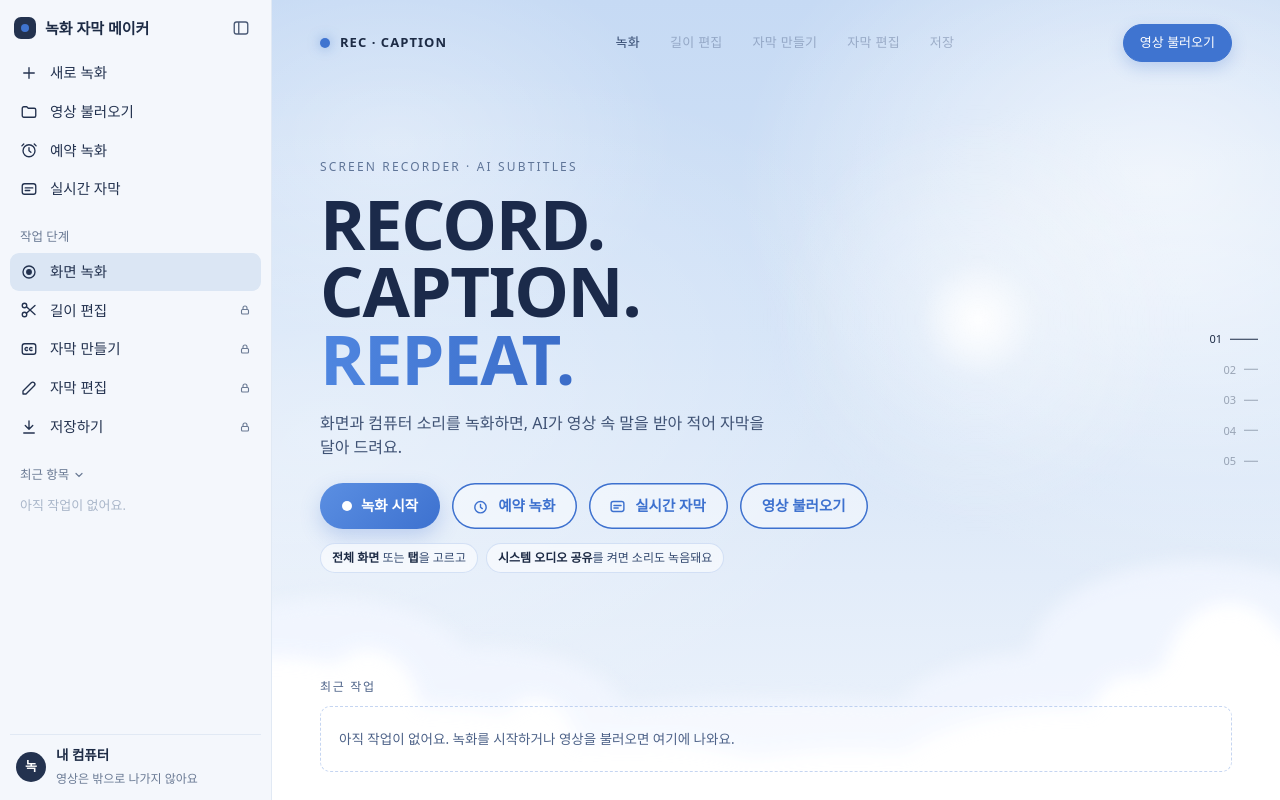
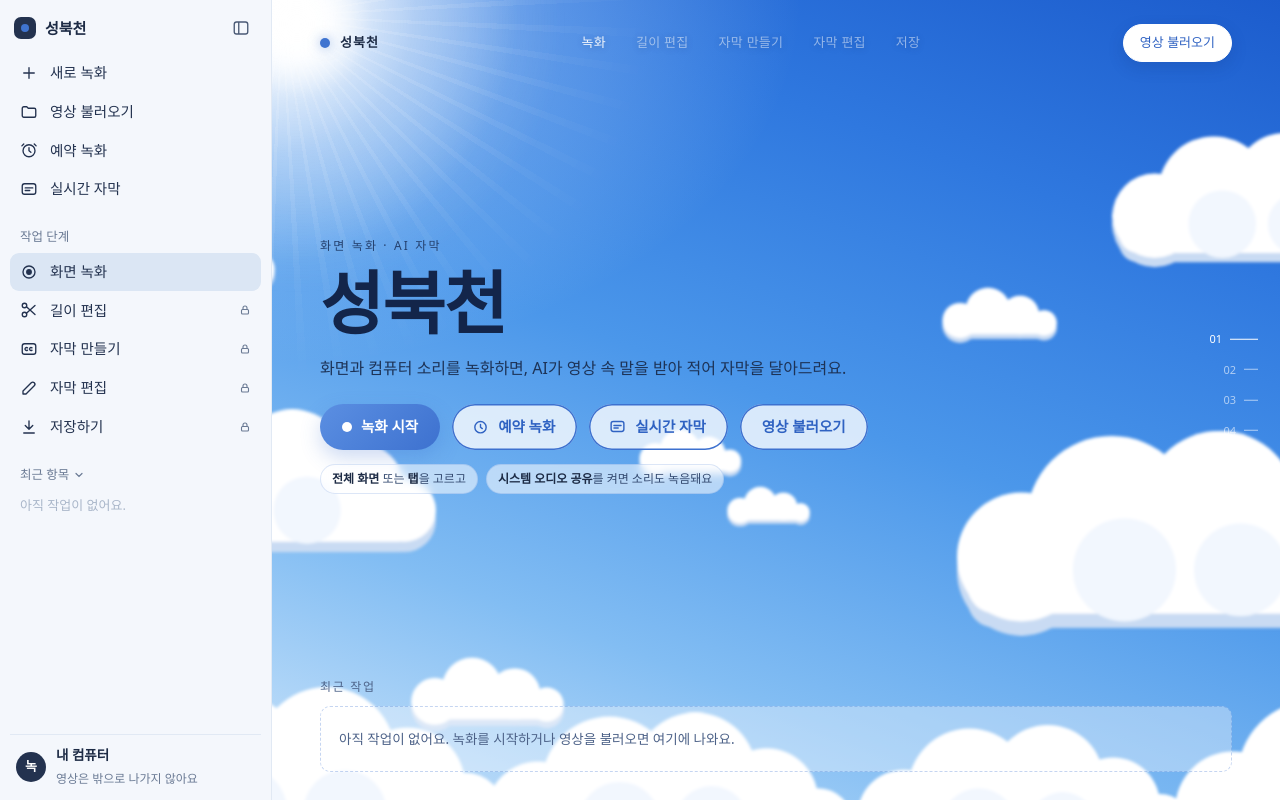
Before and after one commit to npsg1215-gif/rec-caption-maker, a plain HTML site: page index.html in a window 1280 px wide. Drawn offline with Linux system fonts and the light colour scheme; a web font is replaced by a local one.

Commit message:
이름을 성북천으로, 메인 화면 한글화와 하늘 배경
- 프로그램 이름을 성북천으로 바꿨습니다 (탭 제목, 사이드바, 첫 화면, 안내 문서).
- 첫 화면 큰 제목을 '성북천' 하나로, 윗글을 한글로 바꾸고 소개 문장이 낱말 중간에서 끊기지 않게 했습니다.
- 첫 화면 배경을 맑은 하늘(짙은 파랑, 왼쪽 위 햇살, 몽글몽글한 구름)로 바꿨습니다.
- 각 단계 설명 문구를 한 문장씩 한 줄로 나눴습니다.

Co-Authored-By: Claude Opus 5.5 <noreply@anthropic.com>

```diff
--- a/index.html
+++ b/index.html
@@ -3,7 +3,7 @@
 <head>
 <meta charset="utf-8">
 <meta name="viewport" content="width=device-width, initial-scale=1">
-<title>녹화 자막 메이커</title>
+<title>성북천</title>
 <link rel="stylesheet" href="https://cdn.jsdelivr.net/gh/orioncactus/pretendard@v1.3.9/dist/web/static/pretendard.min.css">
 <!-- 자막용 무료 한글 글꼴 (모두 SIL 오픈 폰트 라이선스, 상업적 이용 가능). 글자 파일은 쓸 때만 내려받아요. -->
 <link rel="preconnect" href="https://fonts.googleapis.com">
@@ -205,6 +205,9 @@
   body:not(.recording) .rec-line:has(#recStatus:empty) { display: none; }
   .chips { margin-top: 14px; }
   .lead { margin: clamp(10px, 2.4vh, 22px) 0 clamp(14px, 3vh, 28px); }
+  /* 한글은 낱말 중간(예: '달아|드려요')에서 줄이 바뀌지 않게 띄어쓰기 자리에서만 줄을 바꿔요 */
+  .hero-body { word-break: keep-all; }
+  .lead { max-width: 560px; } /* 소개 문장이 넓은 화면에서 한 줄로 이어지게 */
   .topbar { padding-top: clamp(14px, 3vh, 26px); padding-bottom: clamp(10px, 2vh, 26px); }
   .rcard { border: 0; background: none; padding: 0; color: #fff; text-align: left; cursor: pointer; min-width: 0; }
   .rthumb {
@@ -246,7 +249,10 @@
   .pnav:disabled { opacity: .35; cursor: default; box-shadow: none; }
   .ptitle h1 { margin: 0 0 0 8px; font-size: 26px; font-weight: 500; letter-spacing: -.01em; color: var(--ink); line-height: 1.2; }
   .ptitle .pstep { margin-left: 8px; font-size: 11.5px; letter-spacing: .14em; color: #5f7598; }
-  .ptitle .pdesc { margin: 0 0 0 auto; max-width: 460px; font-size: 13px; color: #4d6288; text-align: right; }
+  /* 설명은 한 문장씩 줄을 나눠요 (문장 중간에서 끊기지 않게) */
+  .ptitle .pdesc { margin: 0 0 0 auto; max-width: 620px; font-size: 13px; line-height: 1.55; color: #243c66; text-align: right; word-break: keep-all; }
+  .ptitle .pdesc span { display: block; white-space: nowrap; }
+  .main.w-680 .ptitle .pdesc span { white-space: normal; }
   .main.w-930 .ptitle .pdesc { flex-basis: 100%; margin: 2px 0 0; max-width: none; text-align: left; }
 
   /* 영상 칸 = 영상 크기 그대로 (검은 여백 없이 꽉 차게). 창 높이에 맞춰 가장 크게, 아래 내용은 스크롤 없이 보이게 */
@@ -600,48 +606,57 @@
   .recent .r .del:hover, .recent .r .ren:hover { background: #d3dff0; }
   .file .editable:hover, .file .editable:focus-visible { background: #eef3fa; }
 
-  /* 하늘 배경: 밝은 하늘 + 부드러운 빛 곡선 + 아래쪽 구름 */
+  /* 하늘 배경 (맑은 날 사진 느낌): 오른쪽 위는 짙은 파랑, 아래로 갈수록 밝게, 왼쪽 위에 햇빛 */
   .scene .sky {
     background:
-      radial-gradient(60% 55% at 88% 22%, rgba(255,255,255,.6), transparent 70%),
-      radial-gradient(40% 35% at 12% 18%, rgba(255,255,255,.35), transparent 70%),
-      linear-gradient(180deg, #c6daf4 0%, #d3e3f7 42%, #e2ecf9 72%, #eef4fc 100%);
-  }
-  .scene .sky::before, .scene .sky::after {
-    content: ""; position: absolute; border-radius: 50%; pointer-events: none;
-    background: radial-gradient(closest-side, rgba(255,255,255,.38), rgba(255,255,255,0));
-  }
-  .scene .sky::before { width: 120%; height: 90%; left: -55%; top: 10%; transform: rotate(-12deg); }
-  .scene .sky::after { width: 90%; height: 80%; right: -35%; top: -5%; transform: rotate(18deg); }
+      radial-gradient(34% 46% at 0% 0%, #ffffff 0%, rgba(255,255,255,.8) 16%, rgba(255,255,255,.3) 42%, rgba(255,255,255,0) 72%),
+      radial-gradient(75% 65% at 0% 0%, rgba(214,234,255,.55), rgba(214,234,255,0) 70%),
+      linear-gradient(200deg, #1c5ccd 0%, #2f78df 24%, #4b97ea 50%, #82bdf3 76%, #cbe4fa 100%);
+  }
+  /* 햇살 줄기: 왼쪽 위에서 퍼지는 옅은 빛 */
+  .scene .sky::before {
+    content: ""; position: absolute; inset: 0; pointer-events: none;
+    background: repeating-conic-gradient(from 92deg at 1% 2%, rgba(255,255,255,.18) 0deg 1.4deg, rgba(255,255,255,0) 1.4deg 6deg);
+    -webkit-mask-image: radial-gradient(48% 60% at 0% 0%, #000 0%, rgba(0,0,0,.4) 45%, transparent 80%);
+    mask-image: radial-gradient(48% 60% at 0% 0%, #000 0%, rgba(0,0,0,.4) 45%, transparent 80%);
+  }
+  .scene .sky::after { content: none; }
   .scene .stars, .scene .grain { display: none; }
-  .scene .orb { background: radial-gradient(circle, rgba(255,255,255,.95) 0%, rgba(255,255,255,.55) 32%, rgba(255,255,255,0) 70%); filter: blur(4px); }
+  /* 해: 왼쪽 위 (녹화 중에는 붉게 바뀌어 녹화 중임을 알려요) */
+  .scene .orb { left: 2.5%; top: 3%; width: 150px; height: 150px; background: radial-gradient(circle, #ffffff 0%, rgba(255,255,255,.9) 30%, rgba(255,255,255,0) 70%); filter: blur(4px); }
   .scene .orb::after { background: radial-gradient(circle, rgba(255,255,255,.35), transparent 60%); }
   .recording .scene .orb { background: radial-gradient(circle, #ffd6d0 0%, #ff7a6c 30%, rgba(255,75,62,.45) 52%, transparent 72%); }
   .scene .clouds { position: absolute; left: -3%; width: 106%; bottom: -40px; height: 48%; filter: blur(9px); }
   .scene.blur .sky, .scene.blur .orb, .scene.blur .clouds { filter: blur(24px); }
-  .scene.blur::after { background: rgba(238, 244, 252, .28); }
+  /* 첫 화면 구름: 사진처럼 몽글몽글한 구름을 왼쪽·오른쪽·아래에 */
+  .scene .clouds2 { position: absolute; inset: 0; width: 100%; height: 100%; pointer-events: none; }
+  /* 단계 화면은 같은 하늘을 흐리고 옅게 깔아서 패널과 글자가 잘 보이게 */
+  .scene.blur::after { background: rgba(238, 244, 252, .5); }
 
   /* 첫 화면 글자·버튼 */
   .logo { color: var(--ink); }
   .logo i { background: var(--orange); box-shadow: 0 0 12px rgba(63,116,208,.55); }
-  .links button { color: #33496f; }
-  .links button:hover:not(:disabled) { color: var(--ink); }
-  .links button:disabled { color: rgba(51,73,111,.35); }
+  /* 위쪽은 하늘이 짙어서 메뉴 글자는 흰색, 버튼은 흰 바탕 */
+  .links button { color: rgba(255,255,255,.92); text-shadow: 0 1px 6px rgba(15,50,120,.25); }
+  .links button:hover:not(:disabled) { color: #fff; }
+  .links button:disabled { color: rgba(255,255,255,.5); }
   .pill-btn { background: var(--orange); border-color: var(--orange); color: #fff; backdrop-filter: none; box-shadow: 0 6px 16px rgba(63,116,208,.25); }
   .pill-btn:hover { background: #3366c2; }
-  .eyebrow { color: #5f7598; }
-  .headline { color: #1b2a4a; }
-  .headline em { background: linear-gradient(90deg, #4f86e0, #3a6cc8); -webkit-background-clip: text; background-clip: text; color: transparent; }
-  .lead { color: #3f5274; }
+  .topbar .pill-btn { background: #fff; border-color: #fff; color: #2f62c2; box-shadow: 0 6px 16px rgba(15,50,120,.18); }
+  .topbar .pill-btn:hover { background: #eef5ff; }
+  .eyebrow { color: #24406e; }
+  .headline { color: #13254a; }
+  .headline em { color: #ffffff; text-shadow: 0 2px 18px rgba(20,60,140,.35); }
+  .lead { color: #1d3357; }
   .btn.orange { background: linear-gradient(135deg, #5b8fe2, #3d71cf); color: #fff; box-shadow: 0 8px 20px rgba(61,113,207,.25); }
-  .btn.ghost { color: #3d71cf; background: rgba(255,255,255,.4); box-shadow: inset 0 0 0 1.5px #3d71cf; }
-  .btn.ghost:hover { background: rgba(255,255,255,.7); }
+  .btn.ghost { color: #2f62c2; background: rgba(255,255,255,.78); box-shadow: inset 0 0 0 1.5px #3d71cf; }
+  .btn.ghost:hover { background: #fff; }
   .rec-line { color: #3f5274; }
   .timer { color: var(--ink); }
   .chip { color: #33496f; border-color: rgba(63,116,208,.18); background: rgba(255,255,255,.55); }
   .chip b { color: var(--ink); }
-  .steps-rail span { color: rgba(29,43,69,.38); }
-  .steps-rail span.on { color: var(--ink); }
+  .steps-rail span { color: rgba(255,255,255,.6); }
+  .steps-rail span.on { color: #fff; }
 
   /* 최근 작업 */
   .strip-head { color: #4d6288; }
@@ -691,7 +706,7 @@
 <!-- ================= 사이드바 ================= -->
 <aside class="side" id="side">
   <div class="side-top">
-    <div class="brand"><i></i><span>녹화 자막 메이커</span></div>
+    <div class="brand"><i></i><span>성북천</span></div>
     <button class="ibtn" id="sideClose" title="사이드바 접기/펴기"><svg width="18" height="18" viewBox="0 0 24 24" fill="none" stroke="currentColor" stroke-width="1.8"><rect x="3" y="4" width="18" height="16" rx="3"/><path d="M9 4v16"/></svg></button>
   </div>
   <nav class="nav">
@@ -725,11 +740,39 @@
     <div class="hero">
       <div class="scene">
         <div class="sky"></div><div class="stars"></div><div class="orb"></div>
-        <svg class="clouds" viewBox="0 0 1440 420" preserveAspectRatio="none" aria-hidden="true"><g fill="#f3f7ff" opacity=".8"><ellipse cx="120" cy="250" rx="200" ry="95"/><ellipse cx="330" cy="290" rx="190" ry="80"/><ellipse cx="1290" cy="225" rx="230" ry="110"/><ellipse cx="1080" cy="290" rx="200" ry="75"/><ellipse cx="720" cy="335" rx="420" ry="70"/></g><g fill="#fff"><ellipse cx="40" cy="330" rx="230" ry="110"/><ellipse cx="260" cy="365" rx="220" ry="90"/><ellipse cx="520" cy="392" rx="260" ry="80"/><ellipse cx="820" cy="398" rx="300" ry="75"/><ellipse cx="1120" cy="372" rx="260" ry="95"/><ellipse cx="1385" cy="320" rx="220" ry="120"/><circle cx="170" cy="282" r="70"/><circle cx="1330" cy="248" r="88"/><circle cx="1200" cy="300" r="60"/><circle cx="395" cy="320" r="55"/></g></svg>
+        <!-- 몽글몽글한 구름: 큰 구름(cA)·작은 구름(cB)을 여러 곳에 크기를 달리해 배치 (아래쪽 옅은 파랑은 그늘) -->
+        <svg class="clouds2" viewBox="0 0 1440 900" preserveAspectRatio="xMidYMid slice" aria-hidden="true">
+          <defs>
+            <filter id="cloudSoft" x="-10%" y="-10%" width="120%" height="120%"><feGaussianBlur stdDeviation="1.8"/></filter>
+            <g id="cA">
+              <g fill="#c9dbf3" transform="translate(0 11)"><circle cx="80" cy="108" r="50"/><circle cx="150" cy="80" r="66"/><circle cx="234" cy="70" r="60"/><circle cx="304" cy="95" r="50"/><circle cx="354" cy="118" r="34"/><rect x="38" y="108" width="330" height="44" rx="22"/></g>
+              <g fill="#ffffff"><circle cx="80" cy="108" r="50"/><circle cx="150" cy="80" r="66"/><circle cx="234" cy="70" r="60"/><circle cx="304" cy="95" r="50"/><circle cx="354" cy="118" r="34"/><rect x="38" y="108" width="330" height="44" rx="22"/></g>
+              <g fill="#f2f7fe"><circle cx="160" cy="118" r="40"/><circle cx="250" cy="118" r="36"/></g>
+            </g>
+            <g id="cB">
+              <g fill="#c9dbf3" transform="translate(0 6)"><circle cx="30" cy="45" r="22"/><circle cx="65" cy="32" r="28"/><circle cx="105" cy="38" r="24"/><circle cx="135" cy="48" r="16"/><rect x="15" y="42" width="130" height="20" rx="10"/></g>
+              <g fill="#ffffff"><circle cx="30" cy="45" r="22"/><circle cx="65" cy="32" r="28"/><circle cx="105" cy="38" r="24"/><circle cx="135" cy="48" r="16"/><rect x="15" y="42" width="130" height="20" rx="10"/></g>
+            </g>
+          </defs>
+          <g filter="url(#cloudSoft)">
+            <use href="#cB" transform="translate(-10 250) scale(1.1)"/>
+            <use href="#cA" transform="translate(-70 450) scale(1.05)"/>
+            <use href="#cA" transform="translate(1070 140) scale(.95)"/>
+            <use href="#cB" transform="translate(900 320) scale(.9)"/>
+            <use href="#cA" transform="translate(880 470) scale(1.45)"/>
+            <use href="#cB" transform="translate(560 480) scale(.8)"/>
+            <use href="#cB" transform="translate(660 545) scale(.65)"/>
+            <use href="#cA" transform="translate(-90 760) scale(1.3)"/>
+            <use href="#cA" transform="translate(360 790) scale(1.15)"/>
+            <use href="#cA" transform="translate(780 805) scale(1.05)"/>
+            <use href="#cA" transform="translate(1130 770) scale(1.3)"/>
+            <use href="#cB" transform="translate(300 735) scale(1.2)"/>
+          </g>
+        </svg>
         <div class="grain"></div>
       </div>
       <div class="topbar">
-        <div class="logo"><i></i>REC · CAPTION</div>
+        <div class="logo"><i></i>성북천</div>
         <div class="links">
           <button data-go="home">녹화</button>
           <button data-go="trim">길이 편집</button>
@@ -740,9 +783,9 @@
         <button class="pill-btn" id="topImport">영상 불러오기</button>
       </div>
       <div class="hero-body">
-        <div class="eyebrow">SCREEN RECORDER · AI SUBTITLES</div>
-        <h1 class="headline">RECORD.<br>CAPTION.<br><em>REPEAT.</em></h1>
-        <p class="lead">화면과 컴퓨터 소리를 녹화하면, AI가 영상 속 말을 받아 적어 자막을 달아 드려요.</p>
+        <div class="eyebrow">화면 녹화 · AI 자막</div>
+        <h1 class="headline">성북천</h1>
+        <p class="lead">화면과 컴퓨터 소리를 녹화하면, AI가 영상 속 말을 받아 적어 자막을 달아드려요.</p>
         <div class="cta">
           <button id="btnRec" class="btn orange"><span class="dot"></span><span class="lbl">녹화 시작</span></button>
           <button id="btnSchedule" class="btn ghost"><svg width="17" height="17" viewBox="0 0 24 24" fill="none" stroke="currentColor" stroke-width="2" stroke-linecap="round" stroke-linejoin="round"><circle cx="12" cy="13" r="8"/><path d="M12 9v4l2.5 2"/></svg>예약 녹화</button>
@@ -776,7 +819,7 @@
         <button class="pnav" data-go="home" title="이전 단계: 화면 녹화" aria-label="이전 단계"><svg width="18" height="18" viewBox="0 0 24 24" fill="none" stroke="currentColor" stroke-width="2" stroke-linecap="round" stroke-linejoin="round"><path d="M19 12H5M11 6l-6 6 6 6"/></svg></button>
         <button class="pnav" data-go="sub" id="trimNext" title="다음 단계: 자막 만들기" aria-label="다음 단계"><svg width="18" height="18" viewBox="0 0 24 24" fill="none" stroke="currentColor" stroke-width="2" stroke-linecap="round" stroke-linejoin="round"><path d="M5 12h14M13 6l6 6-6 6"/></svg></button>
         <h1>길이 편집</h1><span class="pstep">STEP 02 / 05</span>
-        <p class="pdesc">앞뒤를 자르거나 중간을 나눠서 지울 수 있어요. 원본 영상은 그대로 남아요.</p>
+        <p class="pdesc"><span>앞뒤를 자르거나 중간을 나눠서 지울 수 있어요.</span><span>원본 영상은 그대로 남아요.</span></p>
       </div>
       <div class="panel trim">
         <div class="stage fit" id="slotTrim"></div>
@@ -825,7 +868,7 @@
         <button class="pnav" data-go="trim" title="이전 단계: 길이 편집" aria-label="이전 단계"><svg width="18" height="18" viewBox="0 0 24 24" fill="none" stroke="currentColor" stroke-width="2" stroke-linecap="round" stroke-linejoin="round"><path d="M19 12H5M11 6l-6 6 6 6"/></svg></button>
         <button class="pnav" data-go="review" id="subNext" title="다음 단계: 자막 편집" aria-label="다음 단계"><svg width="18" height="18" viewBox="0 0 24 24" fill="none" stroke="currentColor" stroke-width="2" stroke-linecap="round" stroke-linejoin="round"><path d="M5 12h14M13 6l6 6-6 6"/></svg></button>
         <h1>자막 만들기</h1><span class="pstep">STEP 03 / 05</span>
-        <p class="pdesc">영상 속 말을 AI가 받아 적어요. 처음 한 번은 AI 모델을 내려받아요.</p>
+        <p class="pdesc"><span>영상 속 말을 AI가 받아 적어요.</span><span>처음 한 번은 AI 모델을 내려받아요.</span></p>
       </div>
       <div class="panel sub">
         <div class="stage fit" id="slotSub"></div>
@@ -871,7 +914,7 @@
         <button class="pnav" data-go="sub" title="이전 단계: 자막 만들기" aria-label="이전 단계"><svg width="18" height="18" viewBox="0 0 24 24" fill="none" stroke="currentColor" stroke-width="2" stroke-linecap="round" stroke-linejoin="round"><path d="M19 12H5M11 6l-6 6 6 6"/></svg></button>
         <button class="pnav" data-go="done" id="reviewNext" title="다음 단계: 저장하기" aria-label="다음 단계"><svg width="18" height="18" viewBox="0 0 24 24" fill="none" stroke="currentColor" stroke-width="2" stroke-linecap="round" stroke-linejoin="round"><path d="M5 12h14M13 6l6 6-6 6"/></svg></button>
         <h1>자막 편집</h1><span class="pstep">STEP 04 / 05</span>
-        <p class="pdesc">자막 글자와 시간을 고치고, 자막을 끌어 위치를 옮기거나 새 자막을 직접 넣어요. 오른쪽 목록의 자막을 누르면 그 시간으로 이동해요.</p>
+        <p class="pdesc"><span>자막 글자와 시간을 고치고, 자막을 끌어 위치를 옮기거나 새 자막을 직접 넣어요.</span><span>오른쪽 목록의 자막을 누르면 그 시간으로 이동해요.</span></p>
       </div>
       <!-- ① 영상(왼쪽 위) ② 자막 목록(오른쪽) ③ 자막 크기·위치·추가 도구(영상 아래) -->
       <div class="panel review">
@@ -962,7 +1005,7 @@
       <div class="ptitle">
         <button class="pnav" data-go="home" title="첫 화면으로" aria-label="첫 화면으로"><svg width="18" height="18" viewBox="0 0 24 24" fill="none" stroke="currentColor" stroke-width="2" stroke-linecap="round" stroke-linejoin="round"><path d="M19 12H5M11 6l-6 6 6 6"/></svg></button>
         <h1>실시간 자막</h1><span class="pstep live-badge" id="liveBadge">LIVE</span>
-        <p class="pdesc">컴퓨터에서 나오는 소리(영상·강의·회의)를 바로 자막으로 보여 줘요. 소리는 내 컴퓨터 안에서만 처리돼요.</p>
+        <p class="pdesc"><span>컴퓨터에서 나오는 소리(영상·강의·회의)를 바로 자막으로 보여 줘요.</span><span>소리는 내 컴퓨터 안에서만 처리돼요.</span></p>
       </div>
       <div class="panel live">
         <div class="live-stage" id="liveStage">
@@ -1527,7 +1570,7 @@ $('recentToggle').onclick = () => { recentOpen = !recentOpen; $('recent').style.
 // ---------- 1. 녹화 ----------
 let recorder = null, recStream = null, recStart = 0, timerId = 0, autoStopTimer = 0;
 const isRecording = () => !!(recorder && recorder.state === 'recording');
-const APP_TITLE = '녹화 자막 메이커';
+const APP_TITLE = '성북천';
 
 function setRecUI(on) {
   document.body.classList.toggle('recording', on);
```
Also changed, not shown: 사용법.txt, 1 other file.
